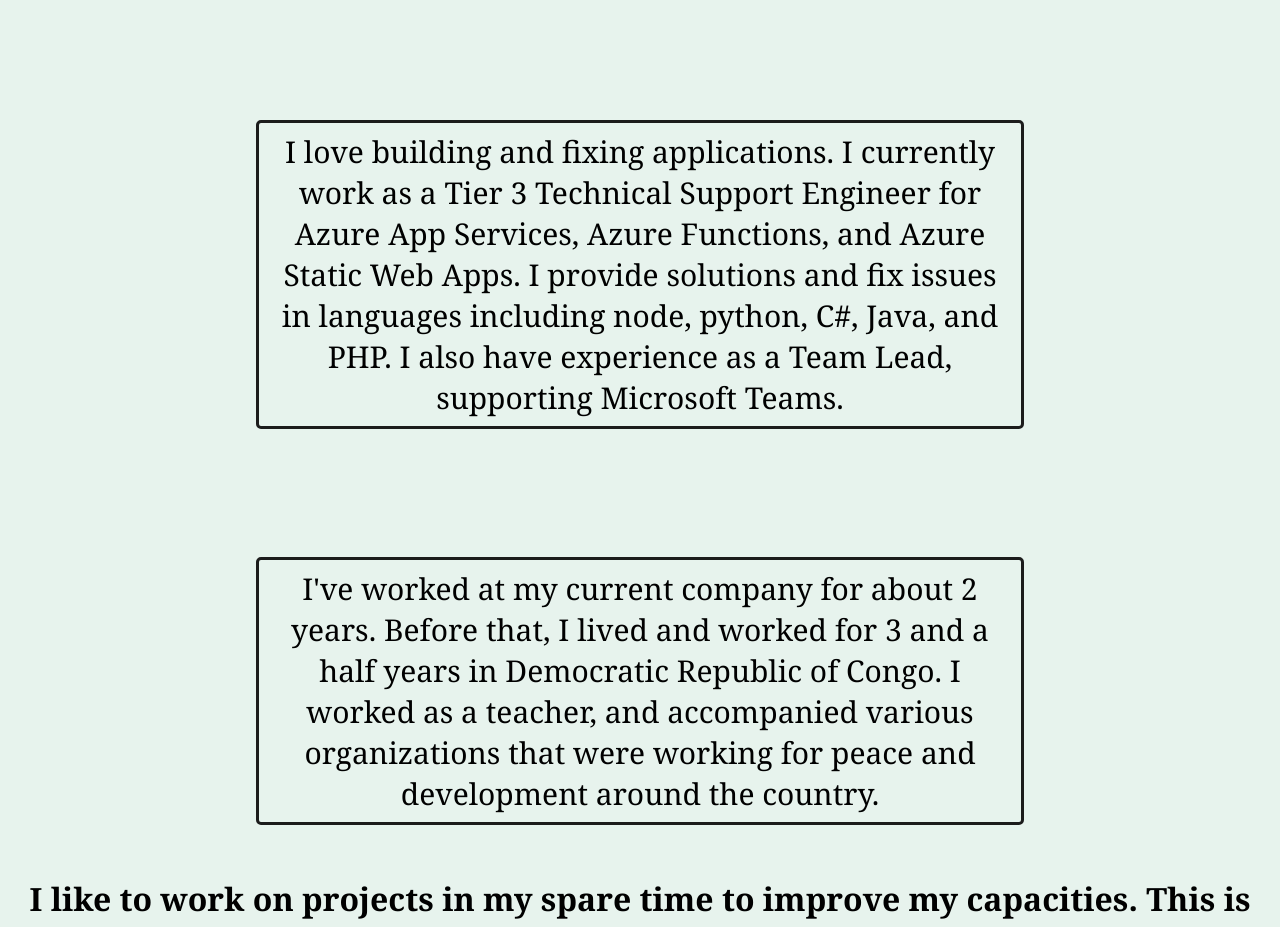
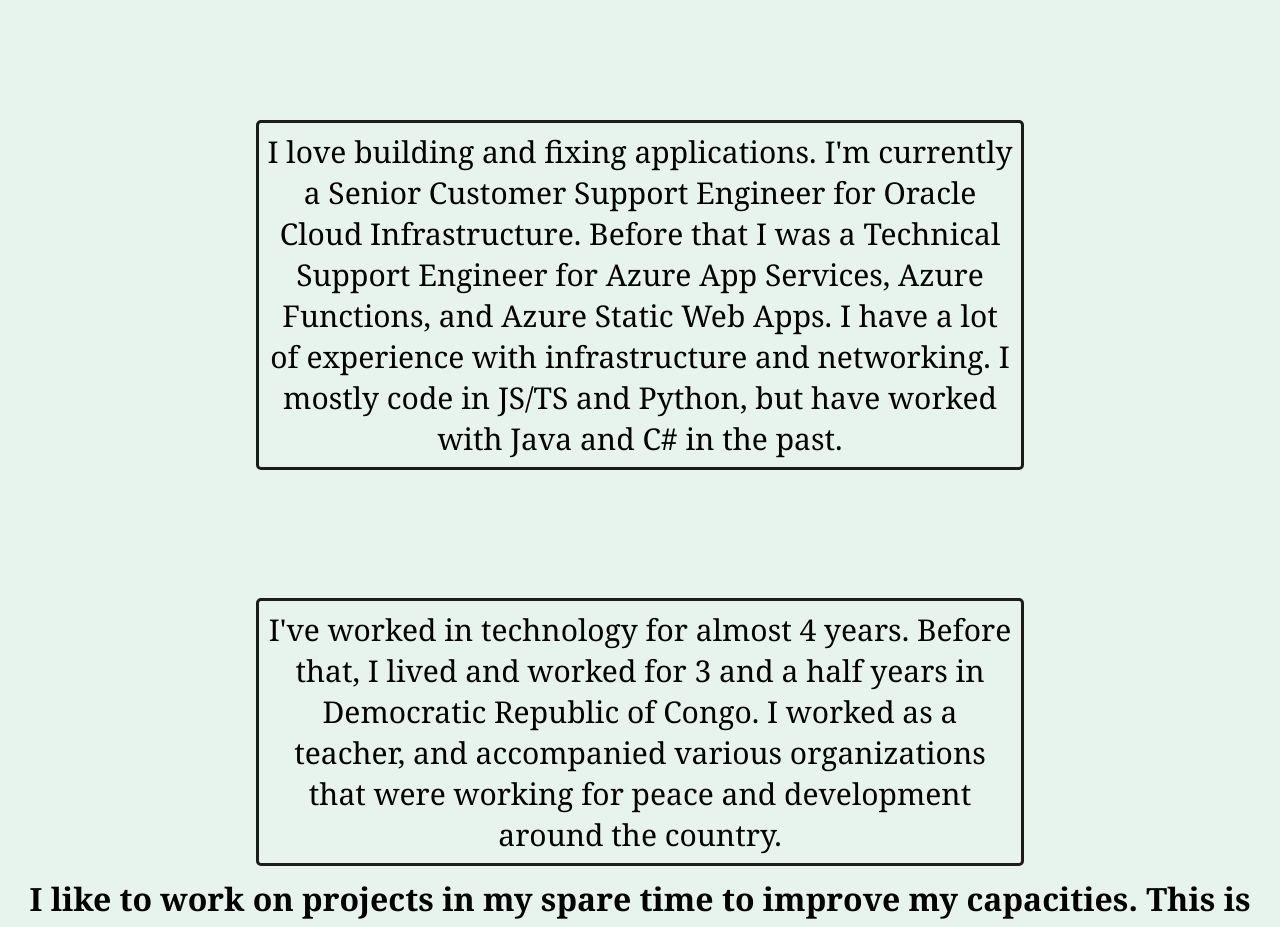
Before and after one commit to Yagudagu/webappresume3.2, a React (Create React App) app in the folder frontend/: page / in a window 1280 px wide. Shown: the part 840-1767 px from the top of the page. Built offline with nearby package versions, Linux system fonts and the light colour scheme.

Commit message:
updated about

```diff
--- a/frontend/src/Components/About/index.js
+++ b/frontend/src/Components/About/index.js
@@ -5,18 +5,19 @@
 const About = (props) => (
   <Wrapper id={props.id}>
     <p id="first">
-      I love building and fixing applications. I currently work as a Tier 3
+      I love building and fixing applications. I'm currently a Senior Customer
+      Support Engineer for Oracle Cloud Infrastructure. Before that I was a
       Technical Support Engineer for Azure App Services, Azure Functions, and
-      Azure Static Web Apps. I provide solutions and fix issues in languages
-      including node, python, C#, Java, and PHP. I also have experience as a
-      Team Lead, supporting Microsoft Teams.
+      Azure Static Web Apps. I have a lot of experience with infrastructure and
+      networking. I mostly code in JS/TS and Python, but have worked with Java
+      and C# in the past.
     </p>
 
     <p id="second">
-      I've worked at my current company for about 2 years. Before that, I lived
-      and worked for 3 and a half years in Democratic Republic of Congo. I
-      worked as a teacher, and accompanied various organizations that were
-      working for peace and development around the country.
+      I've worked in technology for almost 4 years. Before that, I lived and
+      worked for 3 and a half years in Democratic Republic of Congo. I worked as
+      a teacher, and accompanied various organizations that were working for
+      peace and development around the country.
     </p>
   </Wrapper>
 );
```
Also changed, not shown: 6 other files (tests, documents, lock files or other folders).
